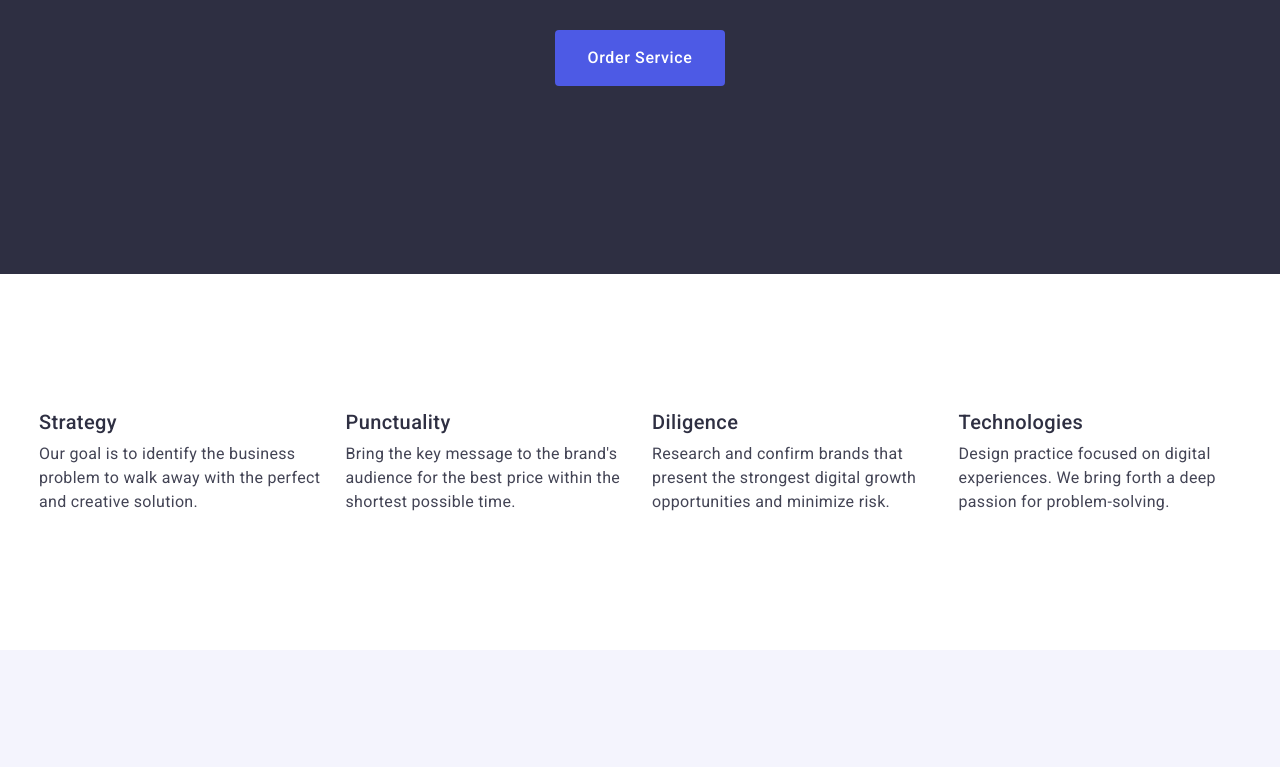
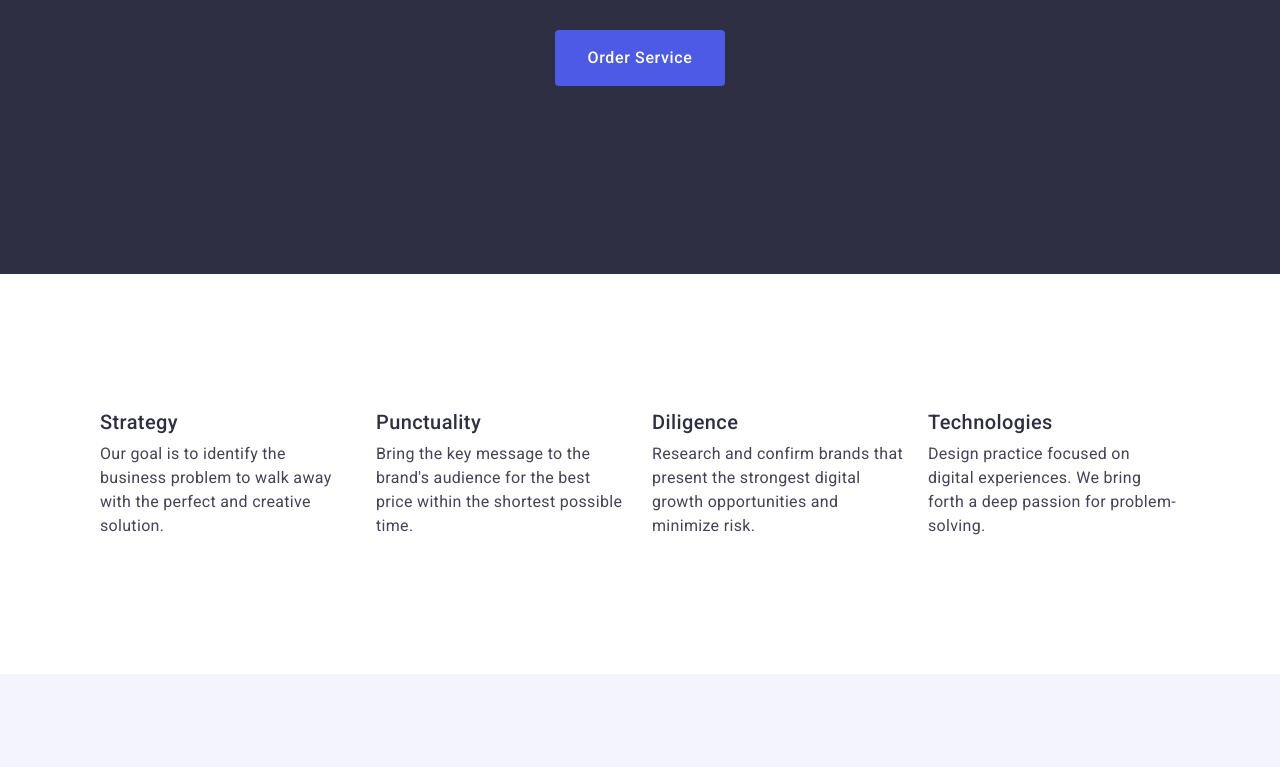
Before and after one commit to ivanchuprun/goit-markup-hw-03, a plain HTML site: page index.html in a window 1280 px wide. Shown: the part 548-1315 px from the top of the page. Drawn offline with nearby package versions, Linux system fonts and the light colour scheme.

Commit message:
commit add

```diff
--- a/css/styles.css
+++ b/css/styles.css
@@ -9,7 +9,7 @@ text-decoration: none;
 }
 
 .container {
-    max-width: 1128px + 15px + 15px;
+    max-width: 1158px;
     padding: 0 15px;
     margin: 0 auto;
 }
```
